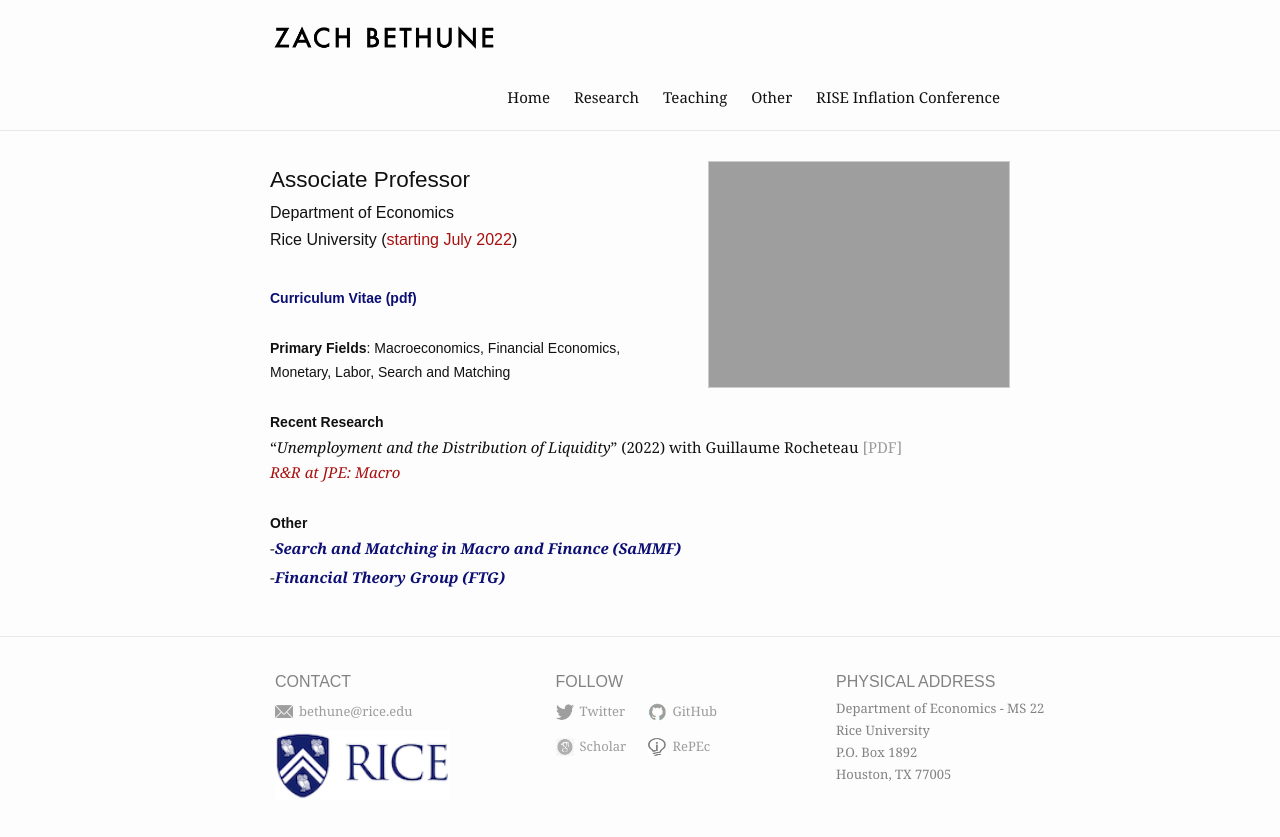
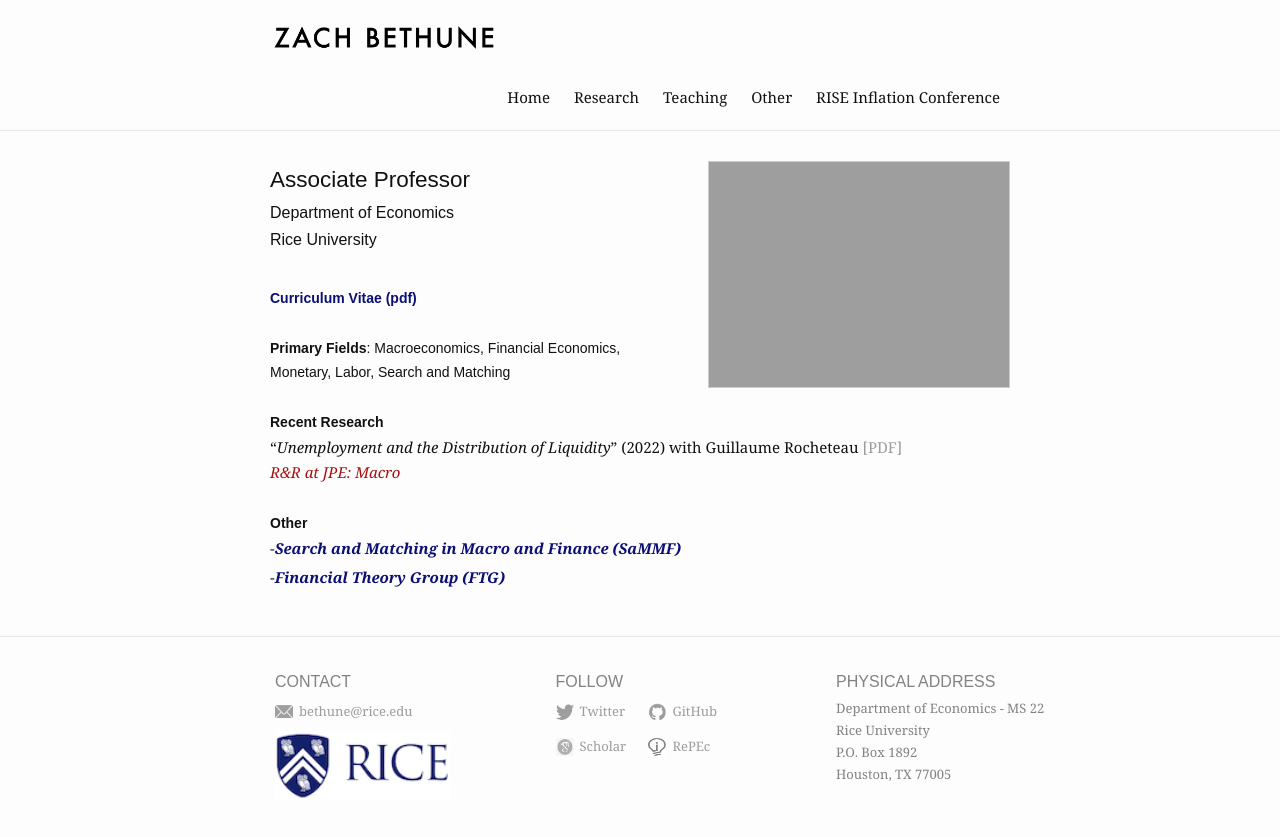
Before and after one commit to zbethune/zbethune.github.io, a Jekyll site: the page built from index.md, in a window 1280 px wide. Shown: the top 837 px of the page. Built offline with Jekyll 4.4.1, drawn with Linux system fonts in a browser that asks for light colours; comment, search, counter and statistics services are not loaded; our own code applies the rules of GitHub Pages for plain Markdown files.

Commit message:
update website

```diff
--- a/index.md
+++ b/index.md
@@ -11,9 +11,8 @@ profile_picture:
 #### Department of Economics
 <p style="margin-bottom:-.40cm;"></p>
 
-#### Rice University (<span style="color: #a80f0f">starting July 2022</span>)
+#### Rice University
 <p style="margin-bottom: .9cm;"></p>
-
 
 <h5>
   <a
```
Also changed, not shown: RISEconference.md (+1 -1 lines), 4 other files.
